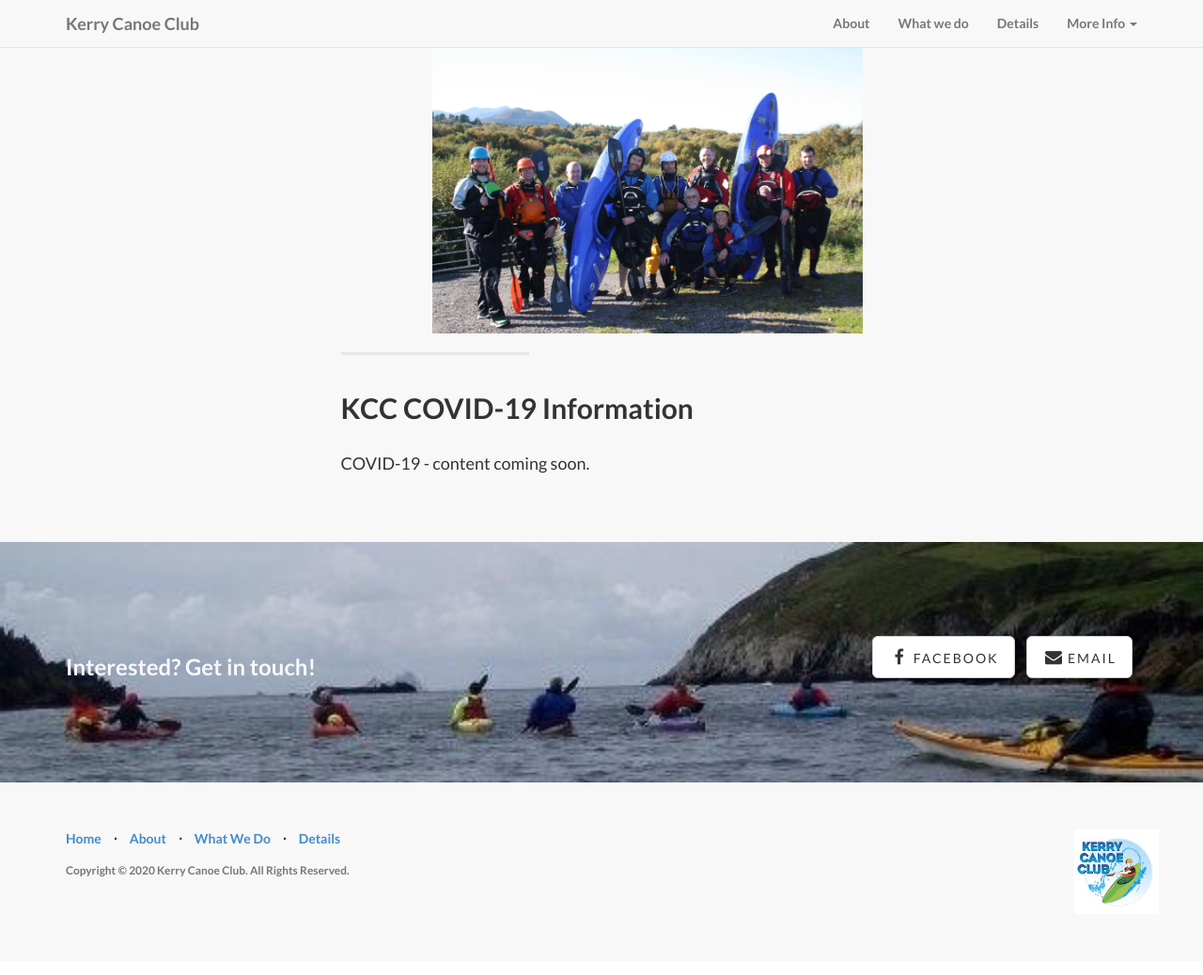
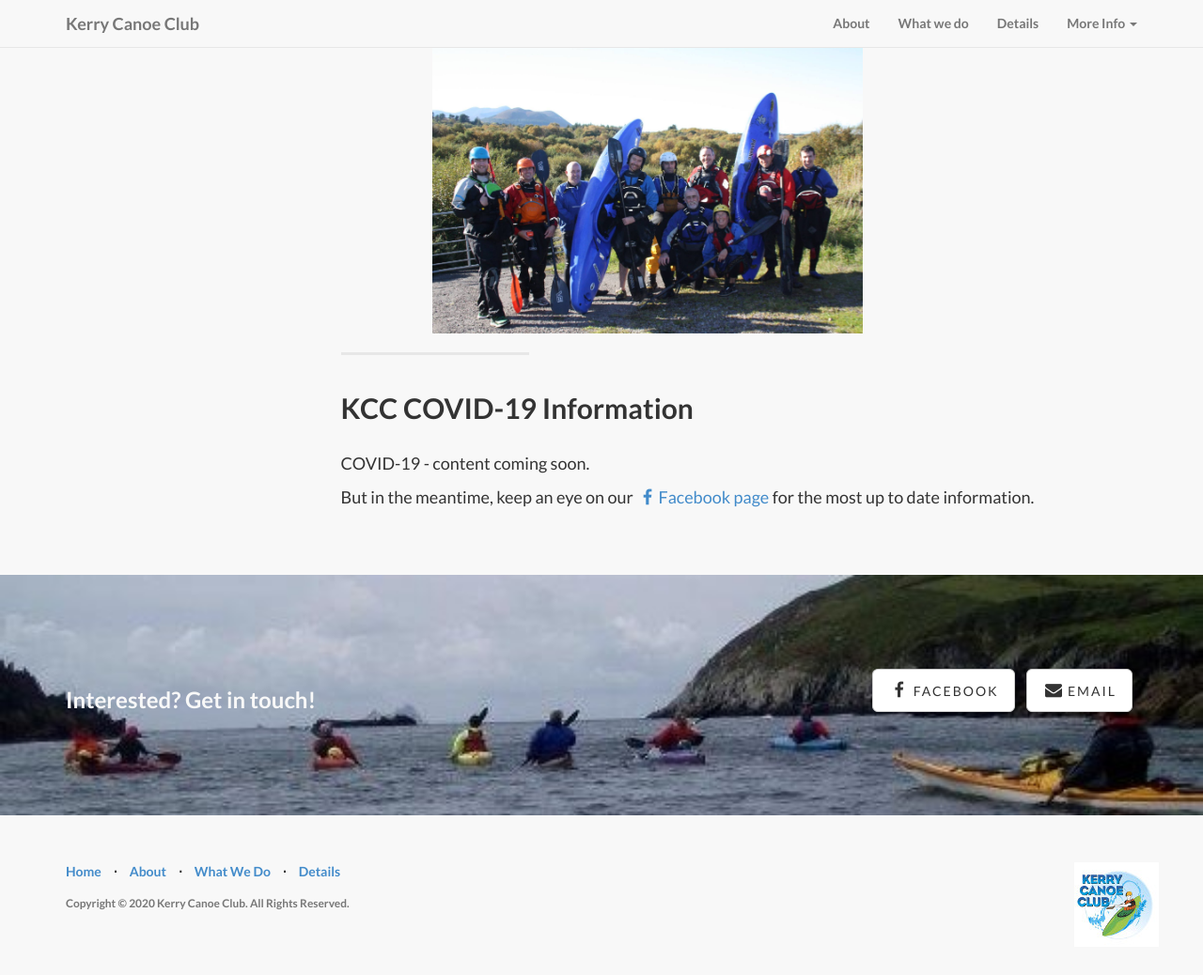
Before and after one commit to kerrycanoeclub/kerrycanoeclub.github.io, a Jekyll site: the page built from covid19.html, in a window 1280 px wide and 1058 px high. Shown: the top 1038 px of the window at 94% size. Built offline with Jekyll 4.4.1, drawn with Linux system fonts in a browser that asks for light colours.

Commit message:
Covid page done pending full text Currently refers to the FB page

```diff
--- a/covid19.html
+++ b/covid19.html
@@ -7,3 +7,6 @@ permalink: covid19.html
 ---
 
 <p>COVID-19 - content coming soon.</p>
+
+<p>But in the meantime, keep an eye on our <a href="https://www.facebook.com/pg/kerrycanoeclub/" target="_blank"><i
+            class="fa fa-facebook fa-fw"></i>Facebook page</a> for the most up to date information.</p>
```
